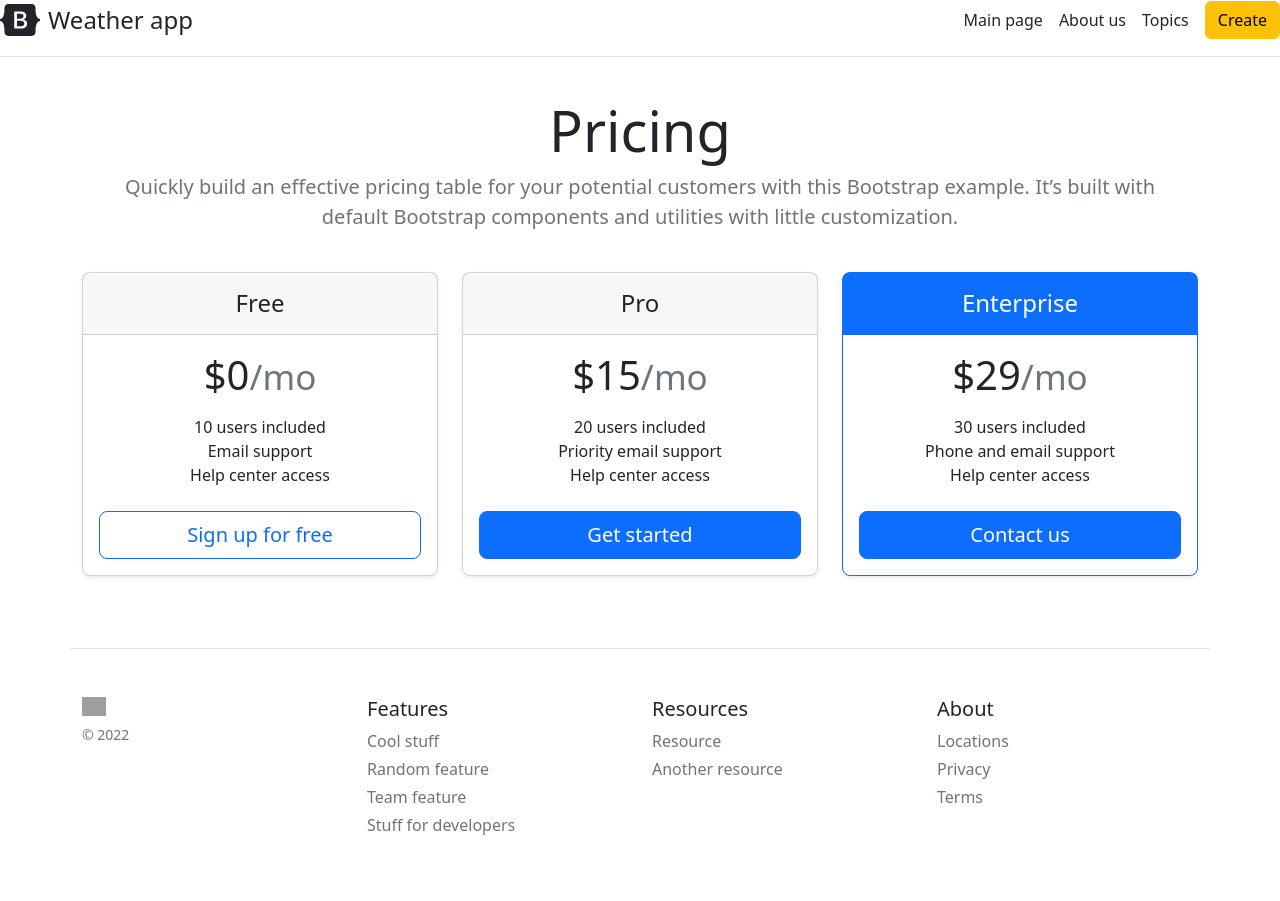
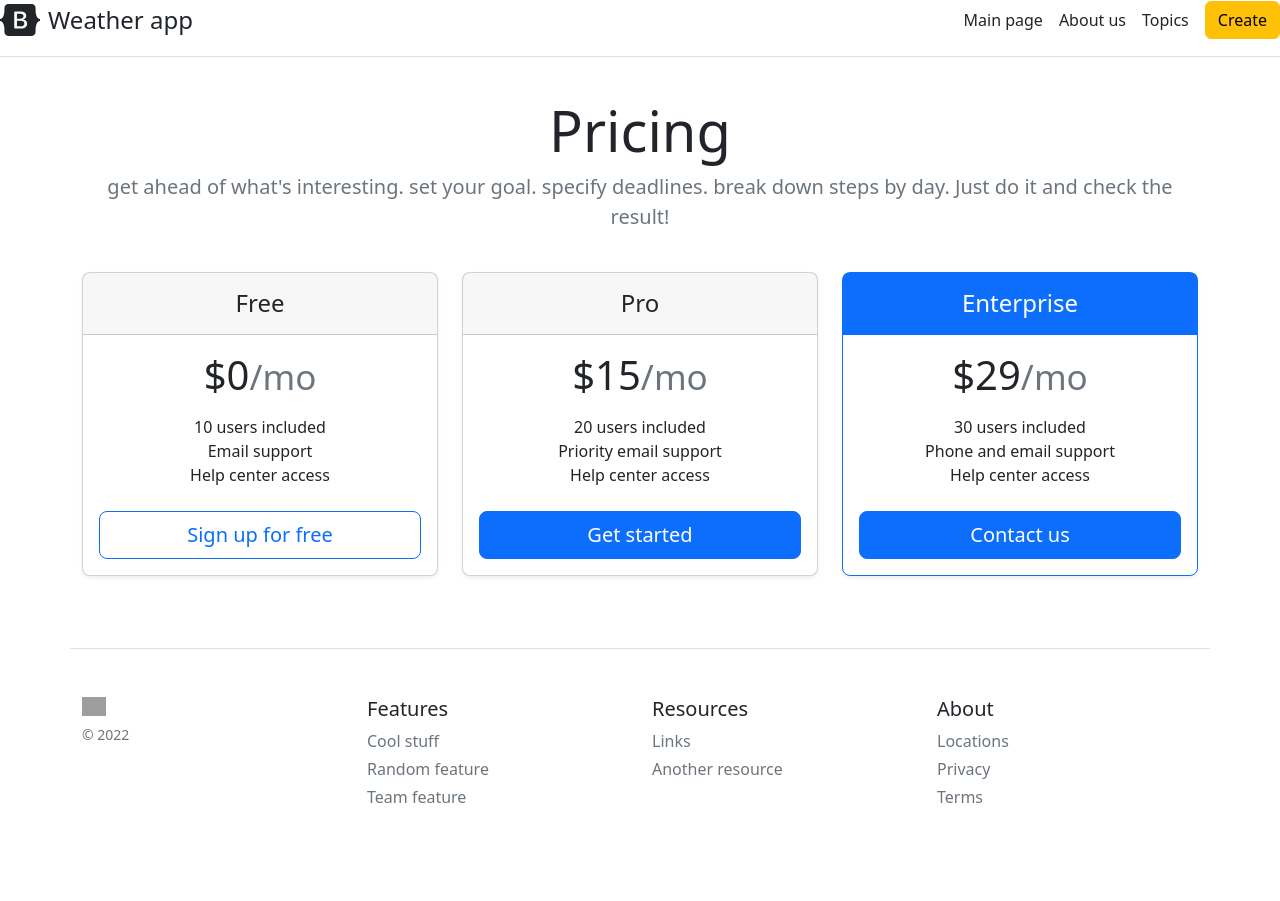
Before and after one commit to MargaritaSI/Weather-app-flask-, a Flask app: page / in a window 1280 px wide. After the commit the page ends 803 px from the top, so only its background shows below. Run offline with Flask 3, Linux system fonts and the light colour scheme; grey boxes are pictures that could not be loaded.

Commit message:
change string

```diff
--- a/templates/base.html
+++ b/templates/base.html
@@ -38,13 +38,12 @@
           <li class="mb-1"><a class="link-secondary text-decoration-none" href="#">Cool stuff</a></li>
           <li class="mb-1"><a class="link-secondary text-decoration-none" href="#">Random feature</a></li>
           <li class="mb-1"><a class="link-secondary text-decoration-none" href="#">Team feature</a></li>
-          <li class="mb-1"><a class="link-secondary text-decoration-none" href="#">Stuff for developers</a></li>
         </ul>
       </div>
       <div class="col-6 col-md">
         <h5>Resources</h5>
         <ul class="list-unstyled text-small">
-          <li class="mb-1"><a class="link-secondary text-decoration-none" href="#">Resource</a></li>
+          <li class="mb-1"><a class="link-secondary text-decoration-none" href="#">Links</a></li>
           <li class="mb-1"><a class="link-secondary text-decoration-none" href="#">Another resource</a></li>
         </ul>
       </div>
--- a/templates/index.html
+++ b/templates/index.html
@@ -7,7 +7,7 @@ Weather
 <div class="container">
 <div class="pricing-header p-3 pb-md-4 mx-auto text-center">
       <h1 class="display-4 fw-normal">Pricing</h1>
-      <p class="fs-5 text-muted">Quickly build an effective pricing table for your potential customers with this Bootstrap example. It’s built with default Bootstrap components and utilities with little customization.</p>
+      <p class="fs-5 text-muted">get ahead of what's interesting. set your goal. specify deadlines. break down steps by day. Just do it and check the result!</p>
 
 </div>
 <main>
```
Also changed, not shown: 1 other file.
